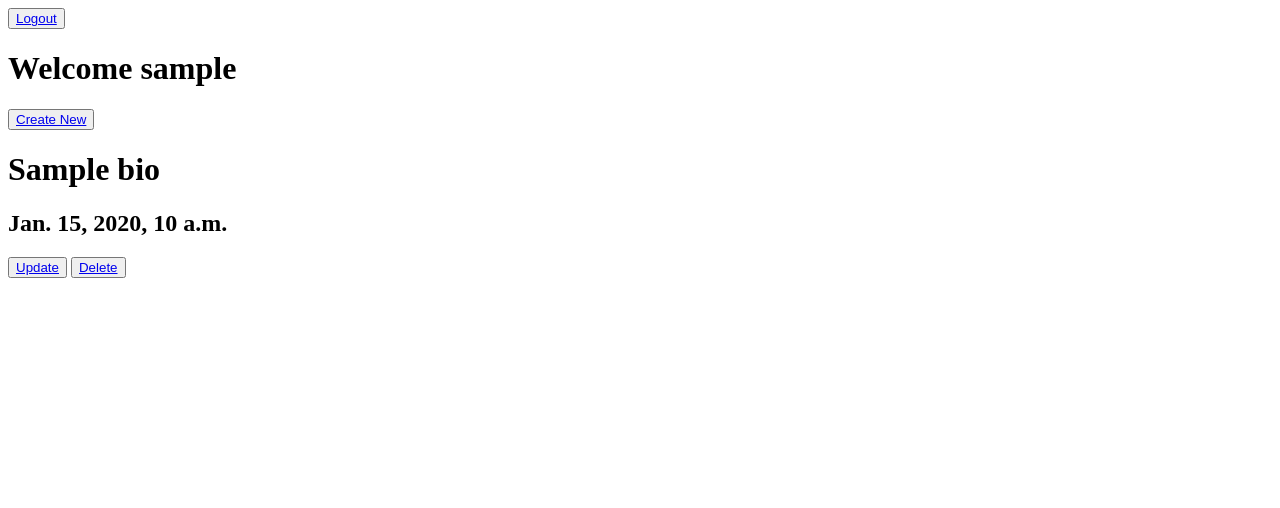
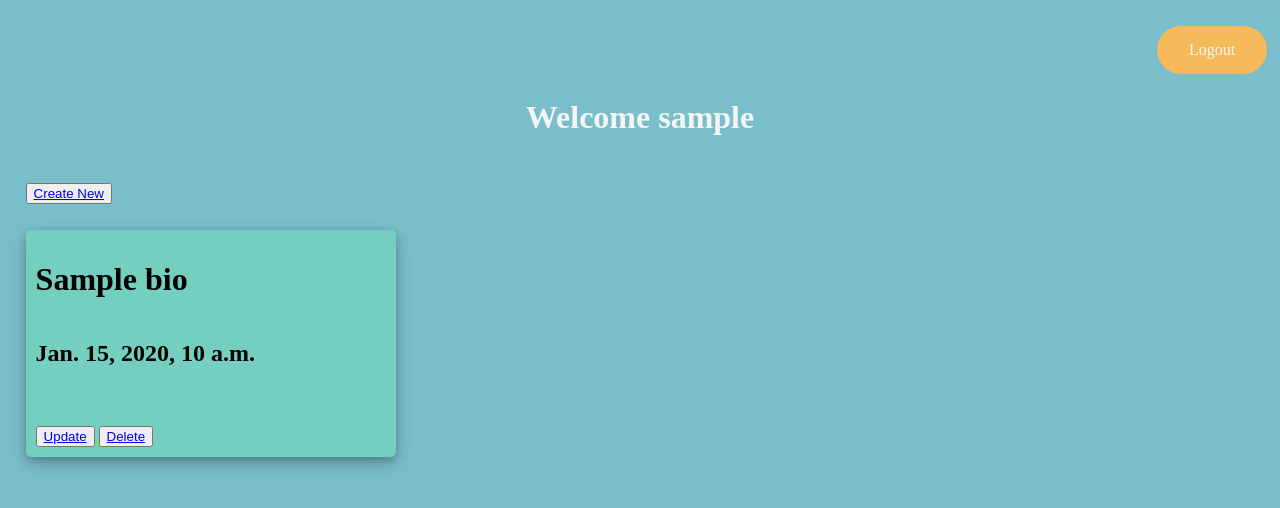
Before and after one commit to musanaeem/Test-BioData, a Django app: page /profiles/index/1/ in a window 1280 px wide. Shown: the top 508 px of the page. Run offline with Django 4.2, Linux system fonts and the light colour scheme; a user stored in the database is signed in; tables that the repository leaves empty hold one stand-in row (values such as "Sample post").

Commit message:
styled the index.html page a bit

```diff
--- /dev/null
+++ b/BioForm/profiles/static/styles/index.css
@@ -0,0 +1,45 @@
+
+
+.logout{
+    text-decoration: none;
+    color: whitesmoke;
+    float: right;
+    margin: 2%;
+    margin-right: 1%;
+    background-color: #f7ba5b; /* Green */
+    border: none;
+    padding: 15px 32px;
+    text-align: center;
+    font-size: 16px;
+    border-radius:25px;
+}
+
+
+.user{
+    font-weight: bold;
+}
+
+.username{
+    clear: both;
+    text-align: center;
+    color: whitesmoke;
+}
+
+.create_text{
+    margin: 2%;
+}
+
+.record{
+    margin-left: 2%;
+    width: 350px;
+    background: #74cfbf;
+    position: relative;
+    display: flex;
+    justify-content: center;
+    flex-direction: column;
+    padding: 10px;
+    box-shadow: 0 4px 8px 0 rgba(0, 0, 0, 0.2), 0 6px 20px 0 rgba(0, 0, 0, 0.19);
+    -webkit-box-shadow: 0 4px 8px 0 rgba(0, 0, 0, 0.2), 0 6px 20px 0 rgba(0, 0, 0, 0.19);
+    -moz-box-shadow: 0 4px 8px 0 rgba(0, 0, 0, 0.2), 0 6px 20px 0 rgba(0, 0, 0, 0.19);
+    border-radius: 5px;
+}
--- a/BioForm/profiles/templates/profiles/base.html
+++ b/BioForm/profiles/templates/profiles/base.html
@@ -8,6 +8,9 @@
     <meta http-equiv="X-UA-Compatible" content="IE=edge">
     <meta name="viewport" content="width=device-width, initial-scale=1.0">
     <title>{% block title %} {% endblock %}</title>
+    <link rel="stylesheet" type="text/css" href="{% static 'styles/base.css' %}"/>
+    {% block style %}{% endblock %}
+
 </head>
 <body>
 
--- a/BioForm/profiles/templates/profiles/index.html
+++ b/BioForm/profiles/templates/profiles/index.html
@@ -1,30 +1,34 @@
 {% extends "profiles/base.html" %}
+{% load static %}
 
 {% block title %}Welcome!{% endblock %}
+{% block style %} <link rel="stylesheet" type="text/css" href="{% static 'styles/index.css' %}"/> {% endblock %}
 
 
 {% block body %}
 
-    <button> <a href="{% url 'logout' %}" > Logout </a> </button>
+    <a class="logout" href="{% url 'logout' %}" >  Logout </a> </button>
 
 
-    <h1> Welcome {{ user.username }} </h1>
+    <h1 class="username"> Welcome <span class="user">{{ user.username }} </span></h1>
 
-    <button> <a href="{% url 'create' %}" > Create New </a> </button>
+    <button class="create_text"> <a href="{% url 'create' %}" > Create New </a> </button>
 
     {% for message in messages %}
       <p class="messages"> {{message}} </p>
     {% endfor %}
 
     {% for object in users %}
-
+      <div class="record">
         <h1> {{ object.name }}</h1>
         <h2> {{ object.created }}</h2>
         <h2> {{ object.uid }}</h2>
 
-        <button> <a href="{% url 'update' object.id %}" > Update </a>  </button>
-        <button> <a href="{% url 'delete' object.id %}" > Delete </a>  </button>
-
+        <div class="methods">
+          <button> <a href="{% url 'update' object.id %}" > Update </a>  </button>
+          <button> <a href="{% url 'delete' object.id %}" > Delete </a>  </button>
+        </div>
+      </div>
     {% endfor %}
 
 {% endblock %}
```
Also changed, not shown: BioForm/profiles/static/styles/delete.css (added).
